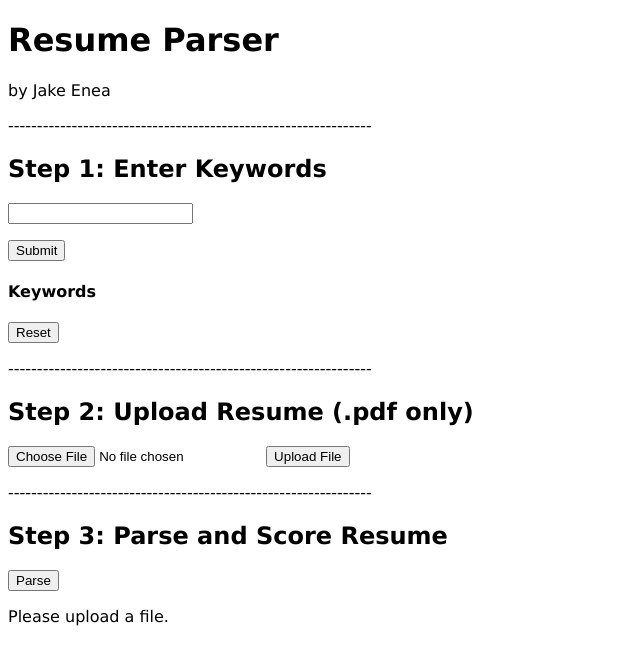
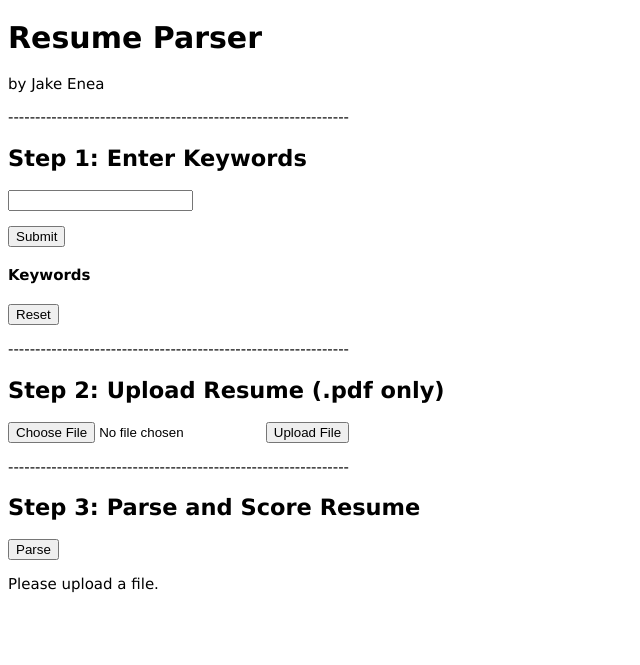
Before and after one commit to jakeenea51/Resume-Parser, a Flask app: page / in a window 1280 px wide. Shown: the top 665 px of the page, without its empty margins (0-640 px from the left). Run offline with Flask 2, Linux system fonts and the light colour scheme.

Commit message:
Update index.html

```diff
--- a/templates/index.html
+++ b/templates/index.html
@@ -9,6 +9,7 @@
 <style>
     body{
         font-family: 'Lucida Grande', monospace;
+        font-size: 15px;
     }
 </style>
 <body>
```
